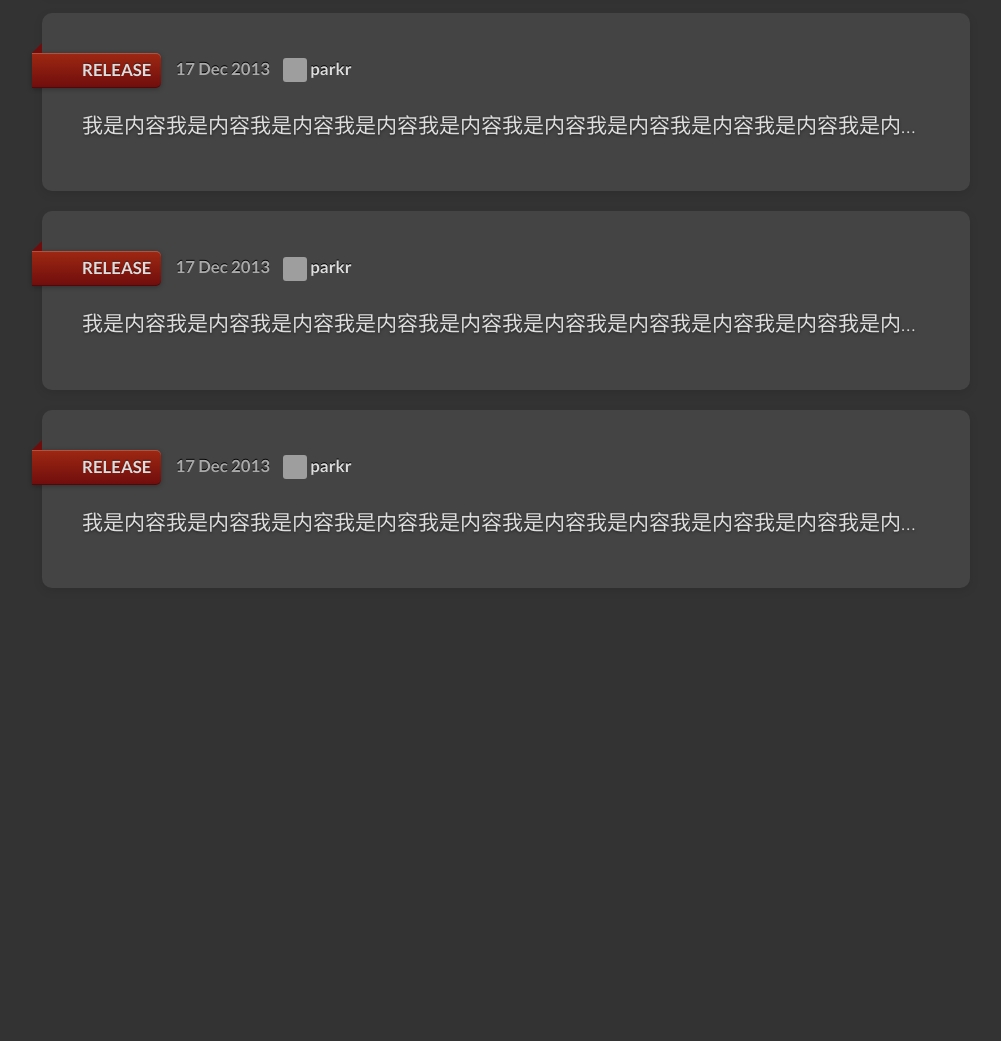
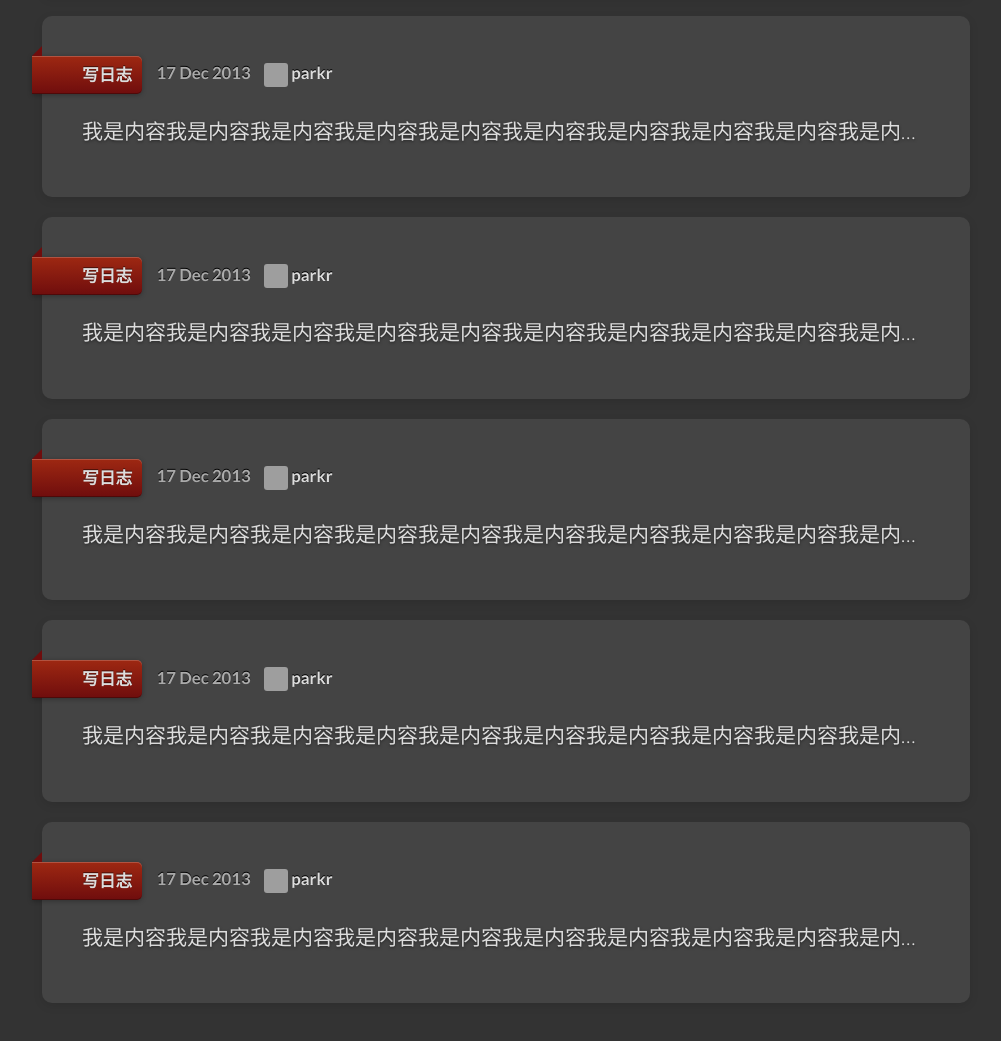
Before and after one commit to cuichhenguang/123456, a plain HTML site: page index1.html in a window 1280 px wide. Shown: the part 299-1340 px from the top of the page, without its empty margins (139-1140 px from the left). Before the commit the page ends 937 px from the top, so only its background shows below. Drawn offline with Linux system fonts and the light colour scheme; grey boxes are pictures that could not be loaded; a web font is replaced by a local one.

Commit message:
ccg
更改第三遍

```diff
--- a/index1.html
+++ b/index1.html
@@ -36,14 +36,6 @@
 
     </nav>
     <div class="grid">
-        <div class="unit one-third center-on-mobiles">
-            <!-- <h1>
-                <a href="/">
-                    <span>Jekyll</span>
-                    <img src="/img/logo-2x.png" width="249" height="115" alt="">
-                </a>
-            </h1> -->
-        </div>
         <nav class="main-nav unit two-thirds hide-on-mobiles">
             <ul>
                 <li class="">
@@ -68,7 +60,7 @@
         <div class="unit four-fifths">
             <article>
                 <span class="post-category">
-                    <span class="label">release</span>
+                    <span class="label"><a href="#">写日志</a></span>
                 </span>
                 <div class="post-meta">
                     <span class="post-date">
@@ -86,11 +78,14 @@
         </div>
         <div class="clear"></div>
     </div>
+
+</section>
+<section class="news">
     <div class="grid">
         <div class="unit four-fifths">
             <article>
                 <span class="post-category">
-                    <span class="label">release</span>
+                    <span class="label"><a href="#">写日志</a></span>
                 </span>
                 <div class="post-meta">
                     <span class="post-date">
@@ -108,11 +103,14 @@
         </div>
         <div class="clear"></div>
     </div>
+
+</section>
+<section class="news">
     <div class="grid">
         <div class="unit four-fifths">
             <article>
                 <span class="post-category">
-                    <span class="label">release</span>
+                    <span class="label"><a href="#">写日志</a></span>
                 </span>
                 <div class="post-meta">
                     <span class="post-date">
@@ -130,11 +128,14 @@
         </div>
         <div class="clear"></div>
     </div>
+
+</section>
+<section class="news">
     <div class="grid">
         <div class="unit four-fifths">
             <article>
                 <span class="post-category">
-                    <span class="label">release</span>
+                    <span class="label"><a href="#">写日志</a></span>
                 </span>
                 <div class="post-meta">
                     <span class="post-date">
@@ -152,6 +153,57 @@
         </div>
         <div class="clear"></div>
     </div>
+
+</section>
+<section class="news">
+    <div class="grid">
+        <div class="unit four-fifths">
+            <article>
+                <span class="post-category">
+                    <span class="label"><a href="#">写日志</a></span>
+                </span>
+                <div class="post-meta">
+                    <span class="post-date">
+                      17 Dec 2013
+                    </span>
+                    <a href="#" class="post-author">
+                        <img src="https://github.com/parkr.png" class="avatar" alt="parkr"/>
+                        parkr
+                    </a>
+                </div>
+                <div class="post-content">
+                    <p> <a href="#">我是内容我是内容我是内容我是内容我是内容我是内容我是内容我是内容我是内容我是内容我是内容</a> </p>
+                </div>
+            </article>
+        </div>
+        <div class="clear"></div>
+    </div>
+
+</section>
+<section class="news">
+    <div class="grid">
+        <div class="unit four-fifths">
+            <article>
+                <span class="post-category">
+                    <span class="label"><a href="#">写日志</a></span>
+                </span>
+                <div class="post-meta">
+                    <span class="post-date">
+                      17 Dec 2013
+                    </span>
+                    <a href="#" class="post-author">
+                        <img src="https://github.com/parkr.png" class="avatar" alt="parkr"/>
+                        parkr
+                    </a>
+                </div>
+                <div class="post-content">
+                    <p> <a href="#">我是内容我是内容我是内容我是内容我是内容我是内容我是内容我是内容我是内容我是内容我是内容</a> </p>
+                </div>
+            </article>
+        </div>
+        <div class="clear"></div>
+    </div>
+
 </section>
 <footer>
 
```
Also changed, not shown: index.html (+15 -32 lines), index3.html (+8 -8 lines). Lines whose indentation alone changed are shown as unchanged.
